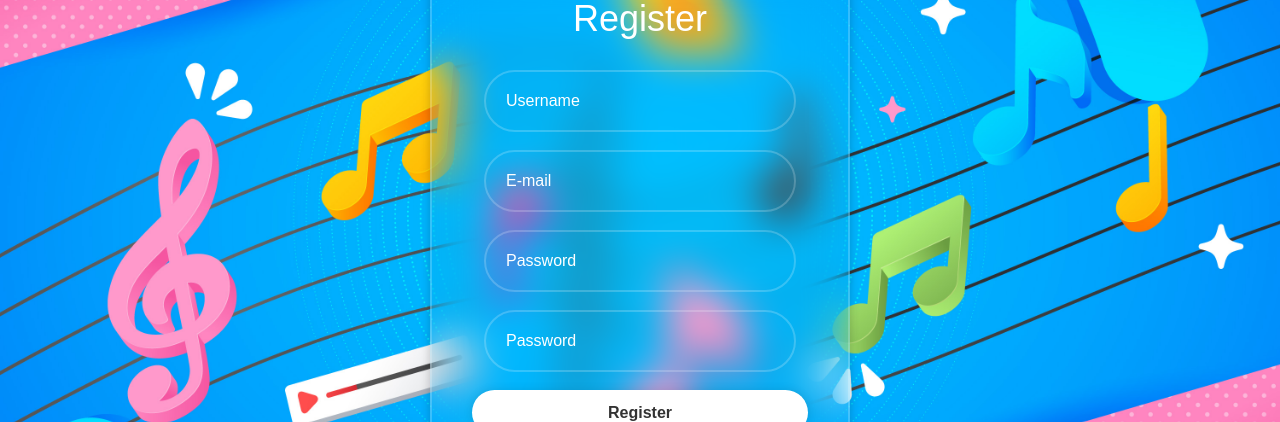
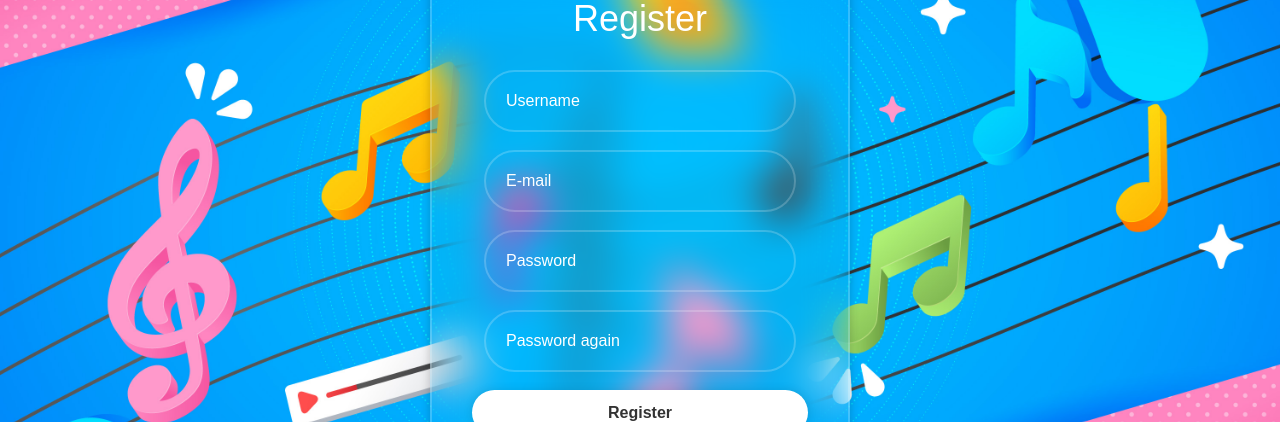
Before and after one commit to armorvagyok/project_1, a Next.js app in the folder client/: page /register in a window 1280 px wide. Shown: the part 184-606 px from the top of the page. Built offline with nearby package versions, Linux system fonts and the light colour scheme.

Commit message:
register működik a clientben

```diff
--- a/client/src/components/ProfilePage.tsx
+++ b/client/src/components/ProfilePage.tsx
@@ -25,7 +25,6 @@ export default function ProfilePage({
                     <Col>
                         <Form onSubmit={(event) => {
                             event.preventDefault();
-
                             const form = event.target;
 
                             axios.put(`http://localhost/project_1/server/public/api/users/update/${user}`, {
--- /dev/null
+++ b/client/src/components/RegisterPage.tsx
@@ -0,0 +1,55 @@
+import { Col, Row, Form } from "react-bootstrap";
+import 'bootstrap/dist/css/bootstrap.min.css'
+import axios from "axios"
+import Router from "next/router";
+
+export default function RegisterPage() {
+    return(
+        <Form className="wrapper" onSubmit={(event) => {
+            event.preventDefault();
+            const form = event.target;
+
+            if(form.password1.value === form.password2.value) {
+                axios.post(`http://localhost/project_1/server/public/api/users/create`, {
+                    name: form.username.value,
+                    email: form.email.value,
+                    password: form.password1.value
+                }).then((res) => {
+                    alert("Sikeres regisztráció")
+                    Router.push("/login")
+                })
+            } else alert("A két jelszó nem egyezik meg")
+        }}>
+            <h1 className="h1">Register</h1>
+            <Form.Group className="input-box" as={Row}  >
+                <Col>
+                    <input type="text" placeholder="Username" name="username" required/>
+                    <i className='bx bxs-user'></i>
+                </Col>
+            </Form.Group>
+
+            <Form.Group className="input-box" as={Row}  >
+                <Col>
+                    <input type="text" placeholder="E-mail" name="email" required/>
+                    <i className='bx bxs-user'></i>
+                </Col>
+            </Form.Group>
+
+            <Form.Group className="input-box" as={Row}  >
+                <Col>
+                    <input type="password" placeholder="Password" name="password1" required/>
+                    <i className='bx bxs-locsk-alt'></i>
+                </Col>
+            </Form.Group>
+
+            <Form.Group className="input-box" as={Row}  >
+                <Col>
+                    <input type="password" placeholder="Password again" name="password2" required/>
+                    <i className='bx bxs-locsk-alt'></i>
+                </Col>
+            </Form.Group>
+
+            <button type="submit" className="btn">Register</button>
+        </Form>
+    )
+}
--- a/client/src/pages/profile/[name].tsx
+++ b/client/src/pages/profile/[name].tsx
@@ -1,7 +1,7 @@
 import ProfilePage from "@/components/ProfilePage"
 import axios from "axios"
-import { Row, Col,  } from "react-bootstrap"
-import use from "react"
+import { Row, Col } from "react-bootstrap"
+import { use } from "react"
 
 async function getUser() {
     return await axios.get(`http://localhost/project_1/server/public/api/user`)
--- a/client/src/pages/register.tsx
+++ b/client/src/pages/register.tsx
@@ -1,49 +1,10 @@
-import { Col, Container, Form, Row } from "react-bootstrap"
+import RegisterPage from '@/components/RegisterPage'
 import 'bootstrap/dist/css/bootstrap.min.css'
+
 export default function Register() {
     return(
-
-        <Form className="loginBody">
-            <Form className="wrapper"  >
-
-            <h1 className="h1">Register</h1>
-
-
-    <Form.Group className="input-box" as={Row}  >
-        <Col>
-        <input type="text" placeholder="Username" required/>
-          <i className='bx bxs-user'></i>
-        </Col>
-    </Form.Group>
-
-    <Form.Group className="input-box" as={Row}  >
-        <Col>
-        <input type="text" placeholder="E-mail" required/>
-          <i className='bx bxs-user'></i>
-        </Col>
-    </Form.Group>
-
-    <Form.Group className="input-box" as={Row}  >
-        <Col >
-          <input type="password" placeholder="Password" required/>
-          <i className='bx bxs-locsk-alt'></i>
-        </Col>
-    </Form.Group>
-
-    <Form.Group className="input-box" as={Row}  >
-        <Col >
-          <input type="password" placeholder="Password" required/>
-          <i className='bx bxs-locsk-alt'></i>
-        </Col>
-    </Form.Group>
-
-
-
-    <button type="submit" className="btn">Register</button>
-
-
-      </Form>
-        </Form>
-
+        <div className="loginBody">
+            <RegisterPage/>
+        </div>
     )
 }
--- a/client/src/styles/globals.css
+++ b/client/src/styles/globals.css
@@ -1,4 +1,3 @@
-
 .Hbody{
  margin-top: 0%;
   justify-content: center;
@@ -7,8 +6,7 @@
   background-size: cover;
   background-position: center;
   min-height: 100vh;
-  background-image: url('https://www.pixel4k.com/wp-content/uploads/2019/12/music-melody-abstract_1575661251.jpg.webp');
-
+  background-image: url('/images/img.jpg');
 }
 
 .background{
@@ -73,7 +71,7 @@
 .profilebt{
   float: right;
   margin-top: -5%;
-  margin-right: 8%;
+  margin-right: 16%;
   width: 70px;
   text-decoration: none;
   color: white;
@@ -84,17 +82,6 @@
 .homebt{
   float: right;
   margin-top: -5%;
-  margin-right: 16%;
-  width: 70px;
-  text-decoration: none;
-  color: white;
-  padding: 5px;
-  text-align: center;
-}
-
-.friendsbt{
-  float: right;
-  margin-top: -5%;
   margin-right: 24%;
   width: 70px;
   text-decoration: none;
@@ -103,19 +90,21 @@
   text-align: center;
 }
 
-.loginbt{
+.logoutbt{
   float: right;
-  margin-top: -3%;
+  margin-top: -5%;
+  margin-right: 8%;
   width: 70px;
   text-decoration: none;
   color: white;
+  padding: 5px;
+  text-align: center;
 }
 
-
-nextjs-portal {
+/*nextjs-portal {
   display: none;
   scroll-behavior: smooth;
-}
+}*/
 
 
 .pfp{
@@ -157,13 +146,13 @@ nextjs-portal {
   margin-left: 8%;
   padding-bottom: 10px;
 }
+
 * {
   margin: 0;
   padding: 0;
   box-sizing: border-box;
   font-family: "Poppins", sans-serif;
 }
-
 
 .loginBody{
   display: flex;
@@ -224,7 +213,6 @@ nextjs-portal {
   font-size: 20px;
 }
 
-
 .wrapper .remember-forgot{
   display: flex;
   justify-content: space-between;
@@ -236,6 +224,7 @@ nextjs-portal {
   accent-color: #fff;
   margin-right: 3px;
 }
+
 .remember-forgot  a{
   color: #fff;
   text-decoration:none;
@@ -279,13 +268,14 @@ nextjs-portal {
 .Fpw{
     float:right;
 }
+
 .Noti{
   margin-left: 21.5%;
   margin-top: 10%;
-
   justify-content: center;
   align-items: center;
 }
+
 .notimargo{
   width: 420px;
   background: transparent;
@@ -312,7 +302,7 @@ i{
 }
 
 .titlewrapper{
-  width: 350px;
+  width: 310px;
   background: transparent;
   border: 2px solid rgba(255, 255, 255, .1);
   backdrop-filter: blur(30px) ;
```
Also changed, not shown: client/src/components/HomePage.tsx (deleted, +0 -9 lines), client/src/components/Menu.tsx (+9 -1 lines), client/src/pages/profile.tsx (added).
